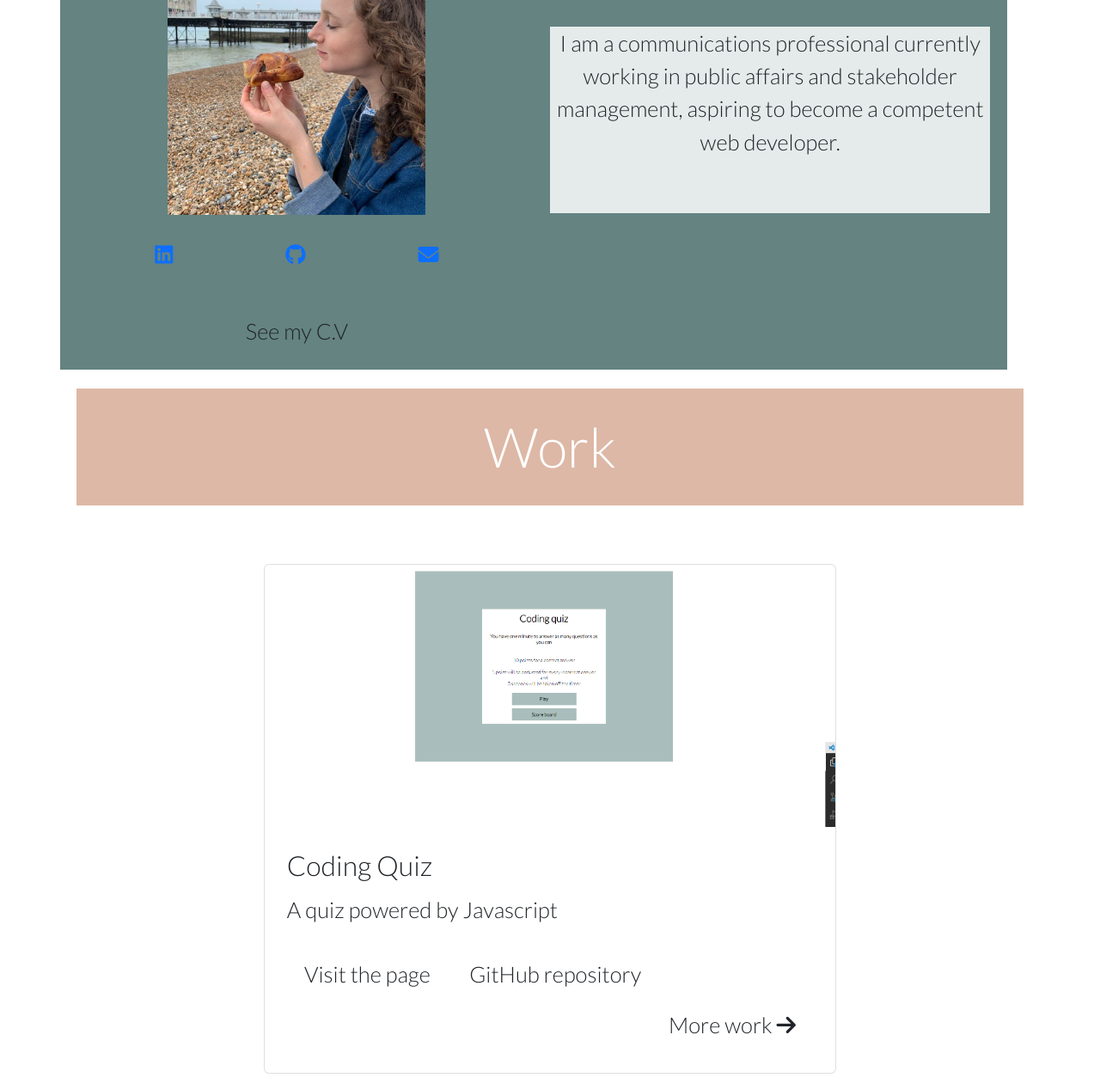
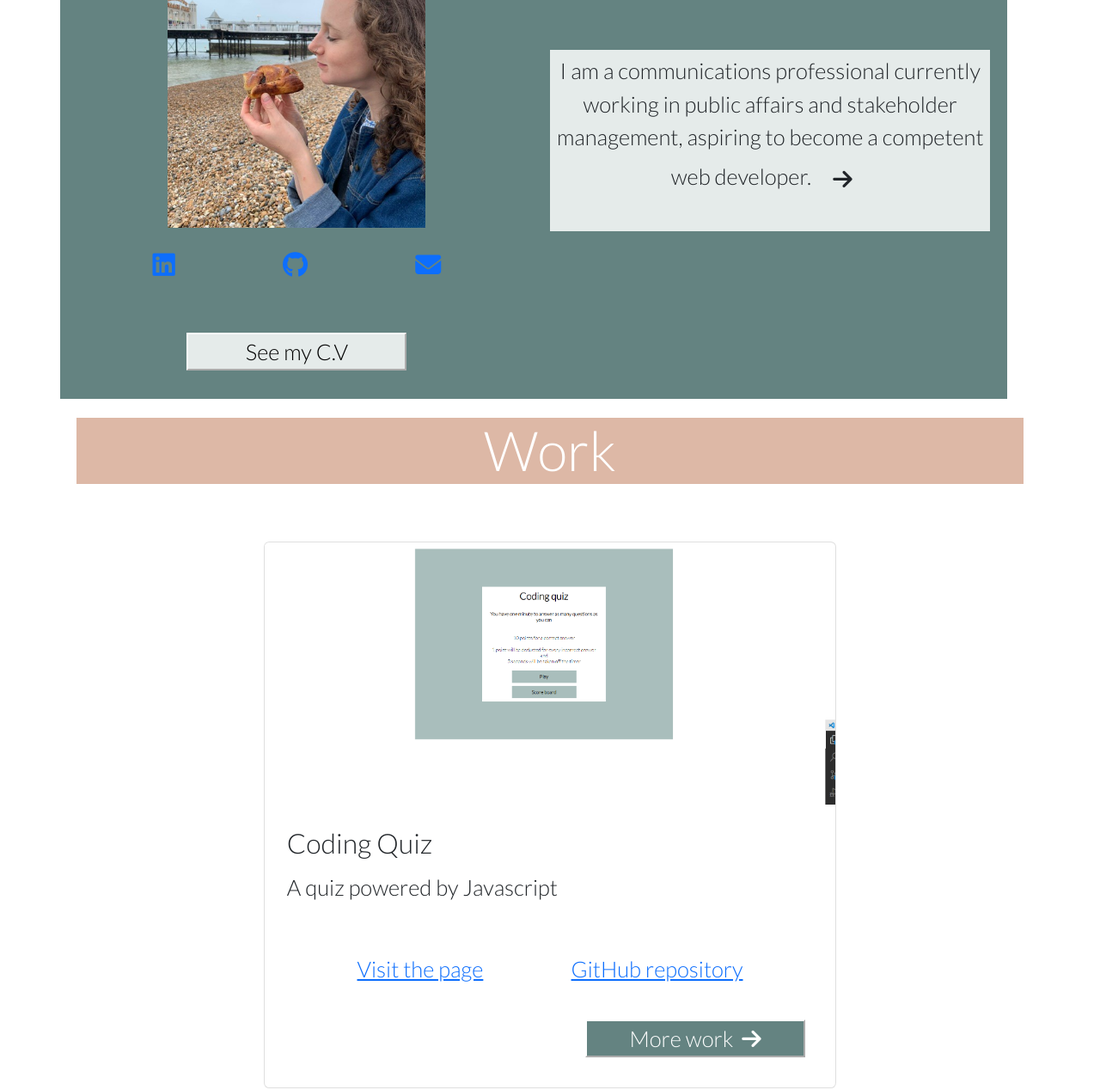
Before and after one commit to jgray33/julia-gray-portfolio, a plain HTML site: page index.html in a window 1280 px wide. Shown: the part 382-1650 px from the top of the page at 86% size. Drawn offline with nearby package versions, Linux system fonts and the light colour scheme.

Commit message:
styling added for the buttons

```diff
--- a/assets/script.js
+++ b/assets/script.js
@@ -38,10 +38,12 @@ function loadCards(){
           <div class="card-body">
             <h5 class="card-title">${projects[cardNumber].title}</h5>
             <p class="card-text">${projects[cardNumber].text}</p>
-            <a id="pageLink" href="${projects[cardNumber].pageLink}" class="btn">Visit the page</a>
-            <a id="gitHub" href="${projects[cardNumber].gitHubLink}" class="btn">GitHub repository</a>
+            <div class="flexbox">
+            <a id="pageLink" href="${projects[cardNumber].pageLink}" class="link-button">Visit the page</a>
+            <a id="gitHub" href="${projects[cardNumber].gitHubLink}" class="link-button">GitHub repository</a>
+            </div>
             <div class="right-arrow">
-               <button class="btn" id="more-work-button">More work <i class="fa-solid fa-arrow-right"></i></a>
+               <button class="button" id="more-work-button">More work &nbsp<i class="fa-solid fa-arrow-right"></i></a>
             </div>
           </div>
         </div>`)
@@ -49,3 +51,8 @@ function loadCards(){
         cardNumber++
         loadCards()
         })}
+
+
+$("#more-about-me-button").click(() => {
+    $(".bio").html("I am an active person and love being outdoors; I play rugby; run regularly and am a  keen cyclist. This year, I cycled from Land's End to John O'Groats carrying everything on my bike. It took 16 days covering over 1,000 miles")
+})
--- a/assets/style.css
+++ b/assets/style.css
@@ -31,14 +31,23 @@ nav, footer{
 
 
 /* Button styling - nav links  */
-.nav-button {
+.nav-button, #more-work-button, .cv-button {
   border-color: white;
   background-color: black;
   color: white;
   margin: 1.5%;
   width: 10rem;
+}
 
+.cv-button{
+  background-color: var(--light-green);
+  color: black;
 }
+
+#more-work-button{
+  background-color: var(--darkgreen);
+  }
+
 
 /* When hover on the button, pops up */
 button:hover {
@@ -56,11 +65,10 @@ header {
   }
 
 /* Julia Gray's Portfolio styling */
-h1 {
+h1, h2 {
   text-align: center;
   margin: 10px;
-  padding: 30px;
-}
+  }
 
 .img-container{
   width: 300px;
@@ -96,6 +104,7 @@ h1 {
   background-color: #e5ebea;
   text-align: center;
   flex-wrap: wrap;
+  padding: 1%;
   }
 
 .c-container{
--- a/index.html
+++ b/index.html
@@ -40,7 +40,8 @@
 
   <main>
     <header class="container">
-      <h1> Julia Gray</h1>
+      <h1> Julia Gray </h1>
+      <h2> Full Stack Web Developer</h2>
     </header>
 
     <div class="container">
@@ -56,12 +57,12 @@
           </div>
           <div class="flexbox">
             <a href="https://www.linkedin.com/in/julia-g-5a13b168/"><i class="fa fa-linkedin-square"
-                style="font-size:24px"></i></a>
-            <a href="https://github.com/jgray33"><i class="fa fa-github" style="font-size:24px"></i></a>
-            <a href="mailto:julia.gray30@gmail.com"><i class="fa fa-envelope" style="font-size:24px"></i></a>
+                style="font-size:30px"></i></a>
+            <a href="https://github.com/jgray33"><i class="fa fa-github" style="font-size:30px"></i></a>
+            <a href="mailto:julia.gray30@gmail.com"><i class="fa fa-envelope" style="font-size:30px"></i></a>
           </div>
           <div class="flexbox">
-            See my C.V
+            <button class="cv-button"> See my C.V </button>
           </div>
         </div>
         <div class="col flexbox">
@@ -70,12 +71,8 @@
             <p class="bio"> I am a communications professional
               currently working in public affairs and stakeholder management,
               aspiring to become a competent web developer.
-              <br> </br>
-              <!-- <p class="bio"> I am an active person and love being outdoors;
-            I play rugby; run regularly and am a  keen cyclist.
-            This year, I cycled from Land's End to John O'Groats carrying everything on my bike.
-            It took 16 days covering over 1,000 miles
-          </p> -->
+              <button class="btn" id="more-about-me-button"> <i class="fa-solid fa-arrow-right"></i></a>
+
           </div>
 
 
```
